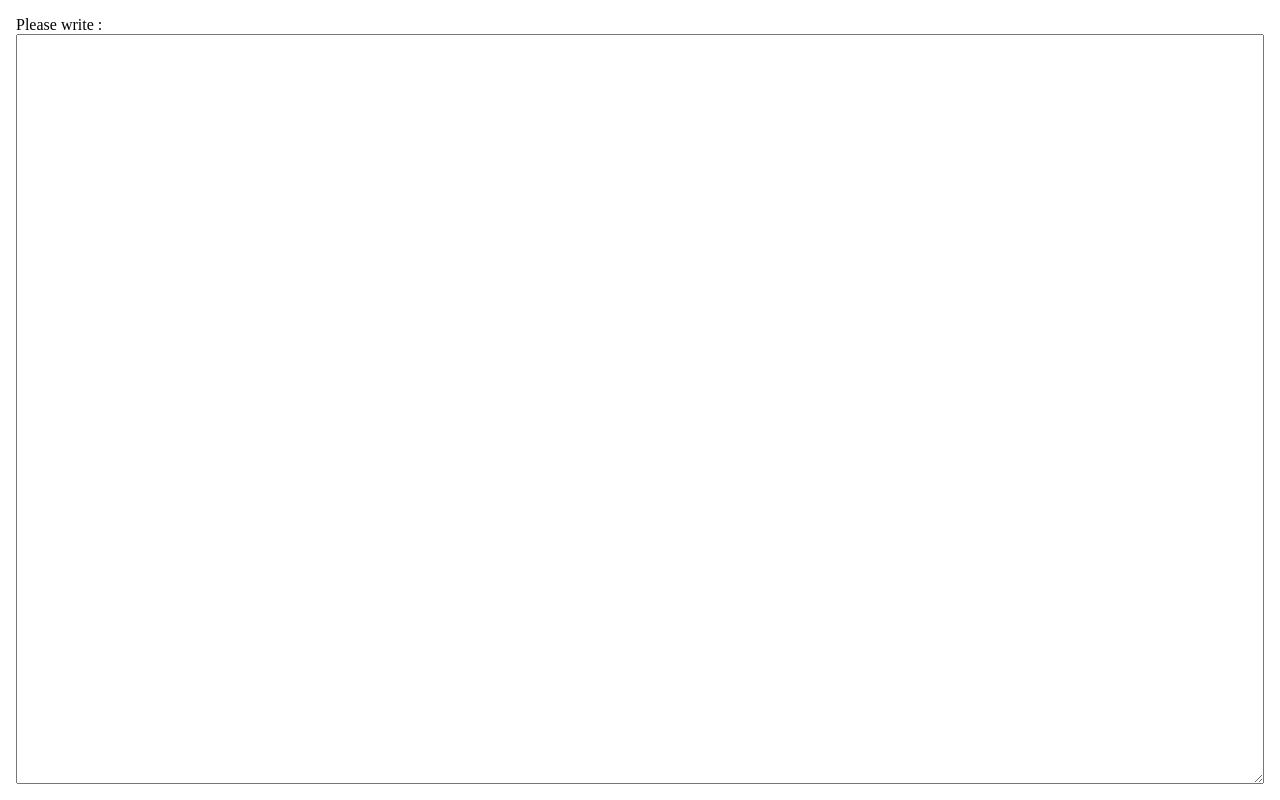
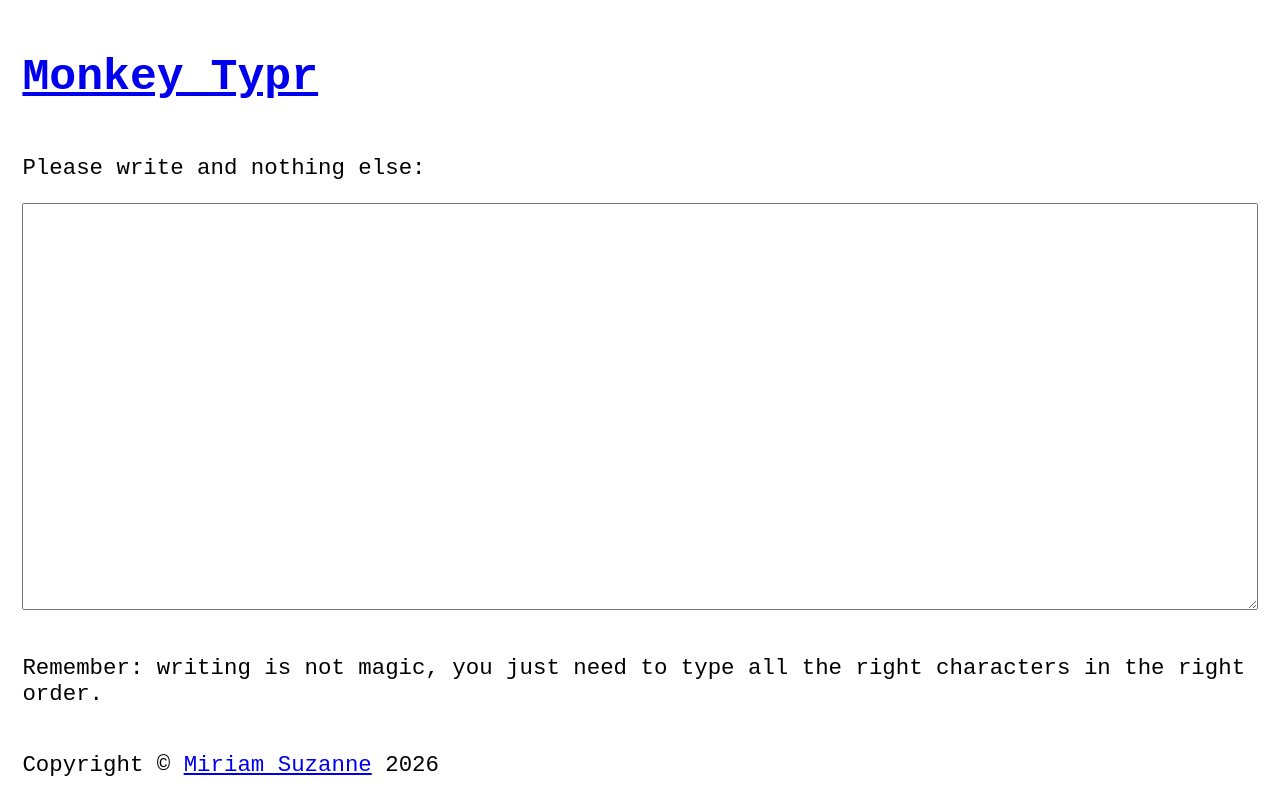
Before and after one commit to mirisuzanne/monkey-typr, an Eleventy site: page src/write/docs.njk in a window 1280 px wide. Built offline with nearby package versions, Linux system fonts and the light colour scheme; Eleventy itself is replaced by a stand-in of ours; files that its build step writes are made by us from their sources.

Commit message:
A bit of style

```diff
--- a/package.json
+++ b/package.json
@@ -13,6 +13,7 @@
   },
   "devDependencies": {
     "@11ty/eleventy": "^0.12.1",
-    "gray-matter": "^4.0.3"
+    "gray-matter": "^4.0.3",
+    "js-yaml": "^4.1.0"
   }
 }
--- /dev/null
+++ b/src/_data/site.yaml
@@ -0,0 +1,4 @@
+title: Monkey Typr
+author:
+  name: Miriam Suzanne
+  url: https://miriamsuzanne.com/
--- a/src/_layouts/base.njk
+++ b/src/_layouts/base.njk
@@ -4,10 +4,25 @@
   <meta charset="UTF-8">
   <meta http-equiv="X-UA-Compatible" content="IE=edge">
   <meta name="viewport" content="width=device-width, initial-scale=1.0">
-  <title>{{ title or 'Monkey Typr' }}</title>
+  <title>{{ title or site.title }}</title>
   <link rel="stylesheet" href="/css/main.css">
 </head>
 <body>
-  {{ content | safe }}
+  <h1>
+    <a href="/" rel="home">{{ site.title }}</a>
+    {% if book %}
+      » <strong>{{ book }}</strong>
+    {% endif %}
+  </h1>
+
+  <main data-grid="{{ grid or 'default' }}">
+    {{ content | safe }}
+  </main>
+
+  <footer>
+    Copyright &copy;
+    <a href="{{ site.author.url }}">{{ site.author.name }}</a>
+    {% year %}
+  </footer>
 </body>
 </html>
--- a/src/_layouts/write.njk
+++ b/src/_layouts/write.njk
@@ -1,12 +1,22 @@
 ---
 layout: base.njk
+grid: writer
 eleventyComputed:
   book: '{{ doc.data.title or doc.slug }}'
   title: 'Write {{ doc.data.title or doc.slug }}'
 ---
 
-<label for="typr">Please write {{ book }}:</label>
+<label for="typr">
+  Please write
+  <strong>{{ book }}</strong>
+  and nothing else:
+</label>
 <textarea name="{{ doc.slug }}" id="typr"></textarea>
+<p>
+  Remember: writing {{ book }} is not magic,
+  you just need to type all the right characters
+  in the right order.
+</p>
 
 {% if doc %}
   <script>
--- a/src/css/main.css
+++ b/src/css/main.css
@@ -1,15 +1,18 @@
 * { box-sizing: border-box; }
 
 html {
+  font-family: 'Courier New', Courier, monospace;
+  font-size: min(1em + 0.5vw, 1.5em);
   height: 100%;
 }
 
 body {
   display: grid;
-  grid-template-rows: auto 1fr;
+  gap: 1em;
+  grid-template-rows: auto 1fr auto;
+  margin: 0;
   min-height: 100%;
   padding: 1em;
-  margin: 0;
 }
 
 label,
@@ -20,3 +23,14 @@ textarea {
 textarea {
   width: 100%;
 }
+
+
+/* grids */
+[data-grid] {
+  display: grid;
+  gap: 1em;
+}
+
+[data-grid='writer'] {
+  grid-template: auto 1fr / 100%;
+}
```
Also changed, not shown: .eleventy.js, 1 other file.
